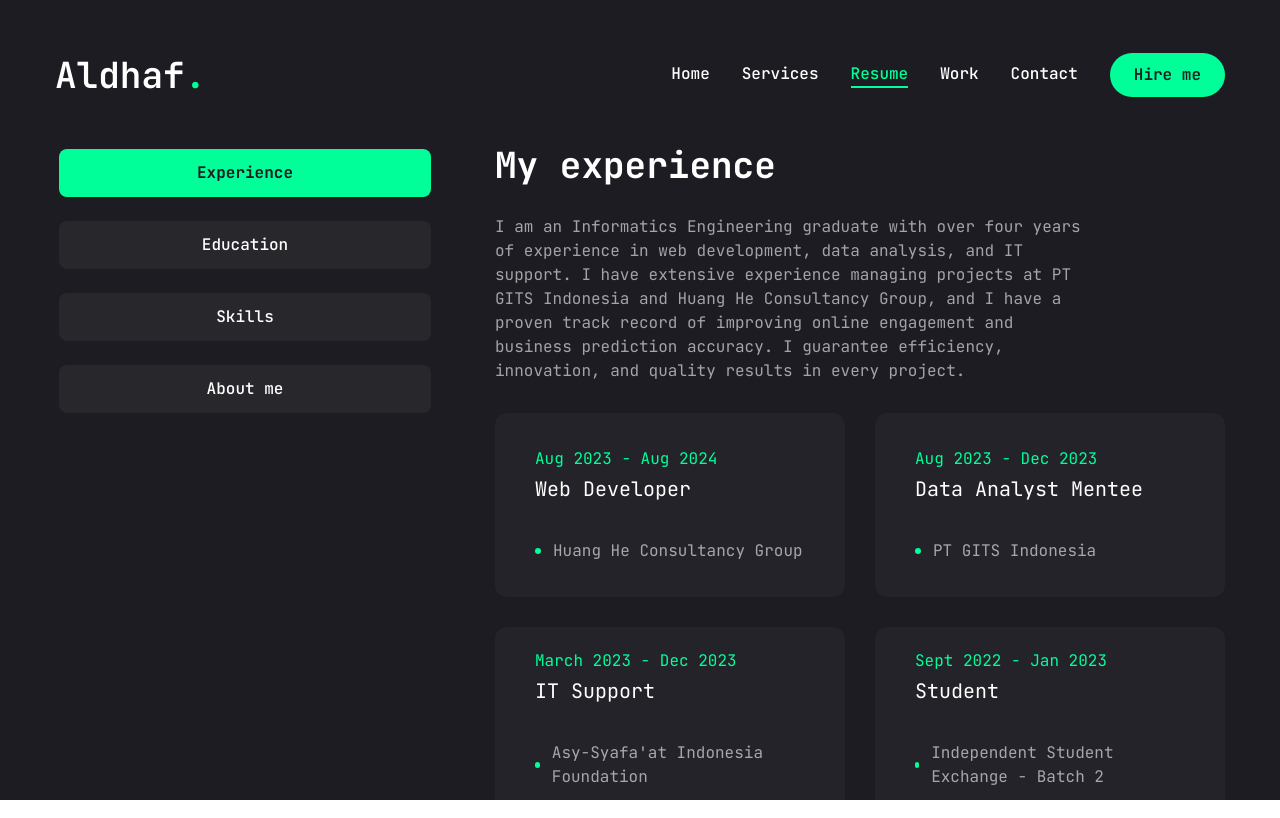
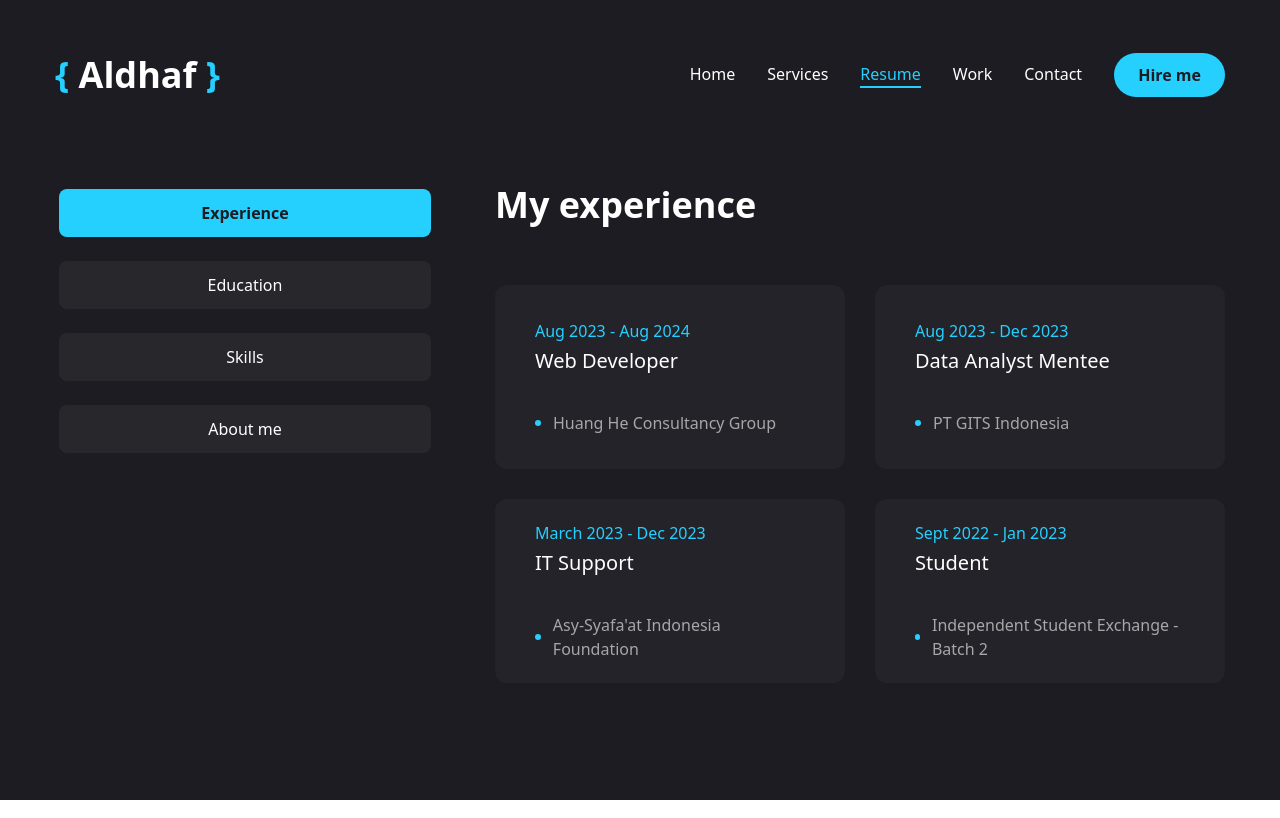
Before and after one commit to Aldhaf/aldhaf-portfolio, a Next.js app: page /resume in a window 1280 px wide. Built offline with nearby package versions, Linux system fonts and the light colour scheme.

Commit message:
"update code"

```diff
--- a/app/contact/page.jsx
+++ b/app/contact/page.jsx
@@ -53,9 +53,9 @@ const Contact = () => {
             <form className="flex flex-col gap-6 p-10 bg-[#27272c] rounded-xl">
               <h3 className="text-4xl text-accent ">Let's work together</h3>
               <p className="text-white/60">
-                Lorem ipsum dolor, sit amet consectetur adipisicing elit. Omnis
-                atque dolores ipsam nemo eius error corrupti ipsa sit sequi,
-                veniam eos, esse sunt repellendus.
+                I am an experienced software development professional with
+                strong analytical and problem-solving skills. I am eager to
+                contribute and deliver the best results for your company!
               </p>
               {/* input */}
               <div className="grid grid-cols-1 md:grid-cols-2 gap-6">
@@ -72,9 +72,10 @@ const Contact = () => {
                 <SelectContent>
                   <SelectGroup>
                     <SelectLabel>Select a service</SelectLabel>
-                    <SelectItem value="est">Web Development</SelectItem>
-                    <SelectItem value="cst">UI/UX Design</SelectItem>
-                    <SelectItem value="mst">Logo Design</SelectItem>
+                    <SelectItem value="est">Web and App Development</SelectItem>
+                    <SelectItem value="cst">Data Analyst</SelectItem>
+                    <SelectItem value="mst">IT Support</SelectItem>
+                    <SelectItem value="wst">Wordpress Developer</SelectItem>
                   </SelectGroup>
                 </SelectContent>
               </Select>
--- a/app/globals.css
+++ b/app/globals.css
@@ -30,7 +30,7 @@
   }
 
   .text-outline-hover {
-    -webkit-text-stroke: 1px #00ff99;
+    -webkit-text-stroke: 1px #25d0ff;
   }
 }
 
--- a/app/layout.jsx
+++ b/app/layout.jsx
@@ -1,4 +1,4 @@
-import { JetBrains_Mono } from "next/font/google";
+import { Poppins } from "next/font/google";
 import "./globals.css";
 
 // Components
@@ -6,21 +6,21 @@ import Header from "@/components/Header";
 import PageTransition from "@/components/PageTransition";
 import StairTransition from "@/components/StairTransition";
 
-const jetbrainsMono = JetBrains_Mono({
+const poppins = Poppins({
   subsets: ["latin"],
   weight: ["100", "200", "300", "400", "500", "600", "700", "800"],
-  variable: "--font-jetbrainsMono",
+  variable: "--font-poppins",
 });
 
 export const metadata = {
-  title: "Create Next App",
+  title: "Aldhaf Portfolio",
   description: "Generated by create next app",
 };
 
 export default function RootLayout({ children }) {
   return (
     <html lang="en">
-      <body className={jetbrainsMono.variable}>
+      <body className={poppins.variable}>
         <Header />
         <StairTransition />
         <PageTransition>{children}</PageTransition>
--- a/app/page.jsx
+++ b/app/page.jsx
@@ -19,7 +19,7 @@ const Home = () => {
   const handleDownload = () => {
     const link = document.createElement("a");
     link.href = pdfFilePath;
-    link.download = "aldhaf_cv.pdf"; // Set the desired filename
+    link.download = "aldhaf-cv.pdf"; // Set the desired filename
     link.click();
   };
 
@@ -35,8 +35,11 @@ const Home = () => {
               <span className="text-accent">Aldhaf Fadlilah</span>
             </h1>
             <p className="max-w-[500px] mb-9 text-white/80">
-              I excel at crafting digital experience and I am proficient in
-              various programming languages and technologies.
+              I have a proven track record in crafting digital experiences and
+              am highly proficient in a range of programming languages and
+              technologies. As a recent IT graduate, I bring a strong foundation
+              in software development and a passion for learning and adapting to
+              new challenges.
             </p>
             {/* button and socials*/}
             <div className="flex flex-col xl:flex-row items-center gap-8">
--- a/app/resume/page.jsx
+++ b/app/resume/page.jsx
@@ -15,7 +15,7 @@ import { SiTailwindcss, SiNextdotjs } from "react-icons/si";
 const about = {
   title: "About Me",
   description:
-    "Lorem, ipsum dolor sit amet consectetur adipisicing elit. Fugit earum harum culpa quidem.",
+    "I am an Informatics Engineering graduate with over four years of experience in web development, data analysis, and IT support. I have a proven track record of improving online engagement and business prediction accuracy. I guarantee efficiency, innovation, and quality results in every project.",
   info: [
     {
       fieldName: "Name",
@@ -27,7 +27,7 @@ const about = {
     },
     {
       fieldName: "Experience",
-      fieldValue: "1+ Years",
+      fieldValue: "4+ Years",
     },
     {
       fieldName: "Address",
@@ -56,8 +56,7 @@ const about = {
 const experience = {
   icon: "/assets/resume/badge.svg",
   title: "My experience",
-  description:
-    "I am an Informatics Engineering graduate with over four years of experience in web development, data analysis, and IT support. I have extensive experience managing projects at PT GITS Indonesia and Huang He Consultancy Group, and I have a proven track record of improving online engagement and business prediction accuracy. I guarantee efficiency, innovation, and quality results in every project.",
+  description: "",
   items: [
     {
       company: "Huang He Consultancy Group",
@@ -86,8 +85,7 @@ const experience = {
 const education = {
   icon: "/assets/resume/cap.svg",
   title: "My education",
-  description:
-    "Lorem, ipsum dolor sit amet consectetur adipisicing elit. Fugit earum harum culpa quidem.",
+  description: "",
   items: [
     {
       institution: "SMA Negeri 10 Kota Bekasi",
@@ -105,8 +103,7 @@ const education = {
 // skills data
 const skills = {
   title: "My skills",
-  description:
-    "Lorem, ipsum dolor sit amet consectetur adipisicing elit. Fugit earum harum culpa quidem.",
+  description: "",
   skillList: [
     {
       icon: <FaHtml5 />,
--- a/components/Header.jsx
+++ b/components/Header.jsx
@@ -12,7 +12,8 @@ const Header = () => {
         {/*logo*/}
         <Link href="/">
           <h1 className="text-4xl font-semibold">
-            Aldhaf<span className="text-accent">.</span>
+            <span className="text-accent">{" { "}</span>Aldhaf
+            <span className="text-accent">{" }"}</span>
           </h1>
         </Link>
 
--- a/components/Photo.jsx
+++ b/components/Photo.jsx
@@ -43,7 +43,7 @@ const Photo = () => {
             cx="253"
             cy="253"
             r="250"
-            stroke="#00ff99"
+            stroke="#25d0ff"
             strokeWidth="4"
             strokeLinecap="round"
             strokeLinejoin="round"
--- a/package.json
+++ b/package.json
@@ -15,11 +15,15 @@
     "@radix-ui/react-slot": "^1.1.0",
     "@radix-ui/react-tabs": "^1.1.0",
     "@radix-ui/react-tooltip": "^1.1.2",
+    "body-parser": "^1.20.2",
     "class-variance-authority": "^0.7.0",
     "clsx": "^2.1.1",
+    "cors": "^2.8.5",
+    "express": "^4.19.2",
     "framer-motion": "^11.3.24",
     "lucide-react": "^0.427.0",
     "next": "14.2.5",
+    "nodemailer": "^6.9.14",
     "react": "^18",
     "react-countup": "^6.5.3",
     "react-dom": "^18",
--- a/tailwind.config.js
+++ b/tailwind.config.js
@@ -26,8 +26,8 @@ module.exports = {
       colors: {
         primary: "#1c1c22",
         accent: {
-          DEFAULT: "#00ff99",
-          hover: "#00e187",
+          DEFAULT: "#25d0ff",
+          hover: "#00adef",
         },
       },
 
```
Also changed, not shown: 2 other files (tests, documents, lock files or other folders).
